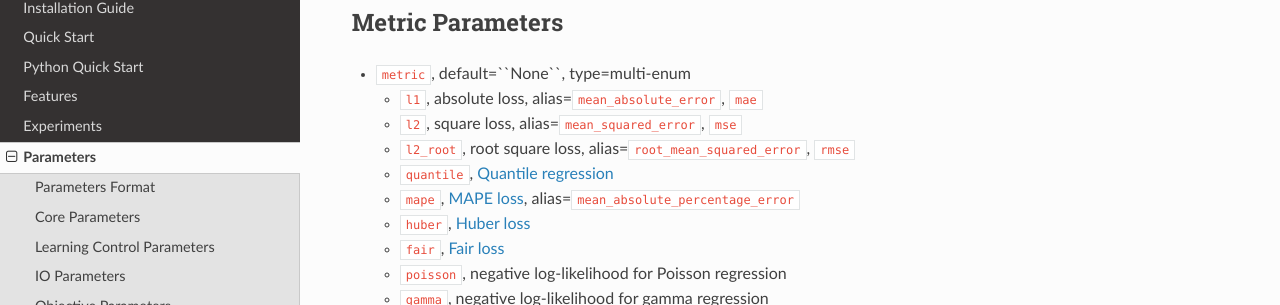
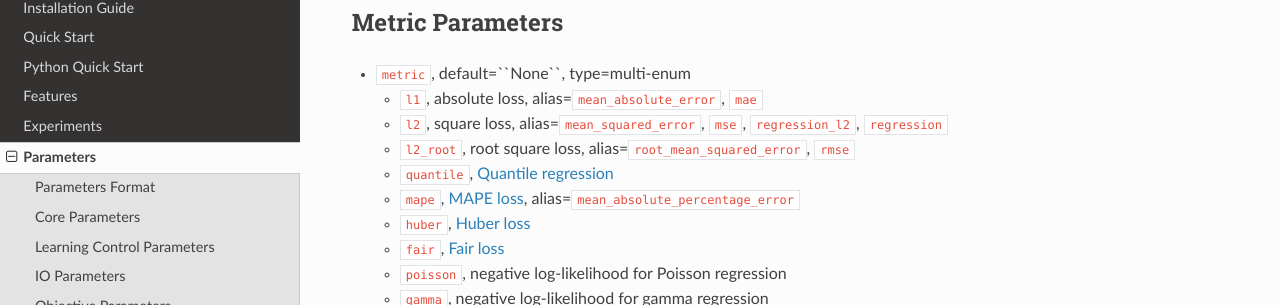
Before and after one commit to microsoft/LightGBM, a Sphinx documentation site: the page built from docs/Parameters.rst, in a window 1280 px wide and 900 px high, scrolled down 7815 px. Shown: the part 144-449 px from the top of the window. Built offline with Sphinx 7.4.7 and the Read the Docs theme 2.0.0, drawn with Linux system fonts in a browser that asks for light colours.

Commit message:
added new aliases for l2 to docs

```diff
--- a/docs/Parameters.rst
+++ b/docs/Parameters.rst
@@ -578,7 +578,7 @@ Metric Parameters
 
    -  ``l1``, absolute loss, alias=\ ``mean_absolute_error``, ``mae``
 
-   -  ``l2``, square loss, alias=\ ``mean_squared_error``, ``mse``
+   -  ``l2``, square loss, alias=\ ``mean_squared_error``, ``mse``, ``regression_l2``, ``regression``
 
    -  ``l2_root``, root square loss, alias=\ ``root_mean_squared_error``, ``rmse``
 
```
